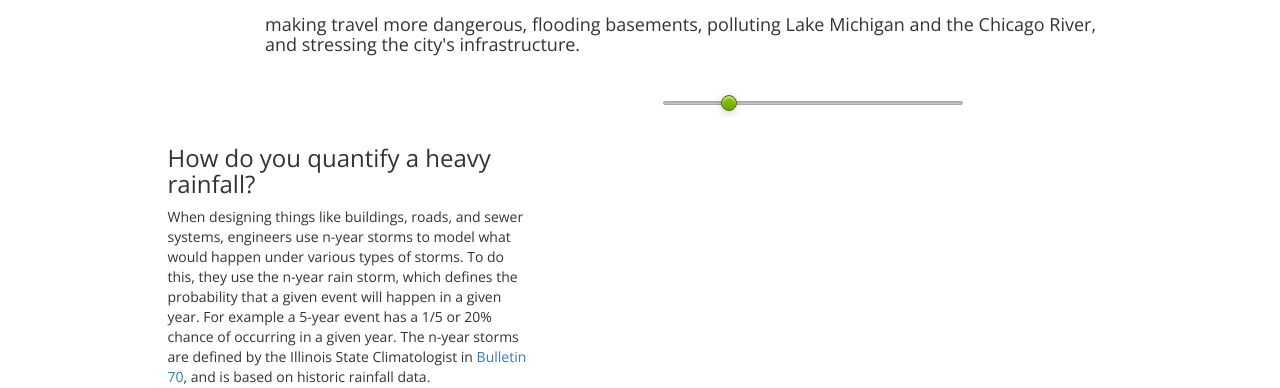
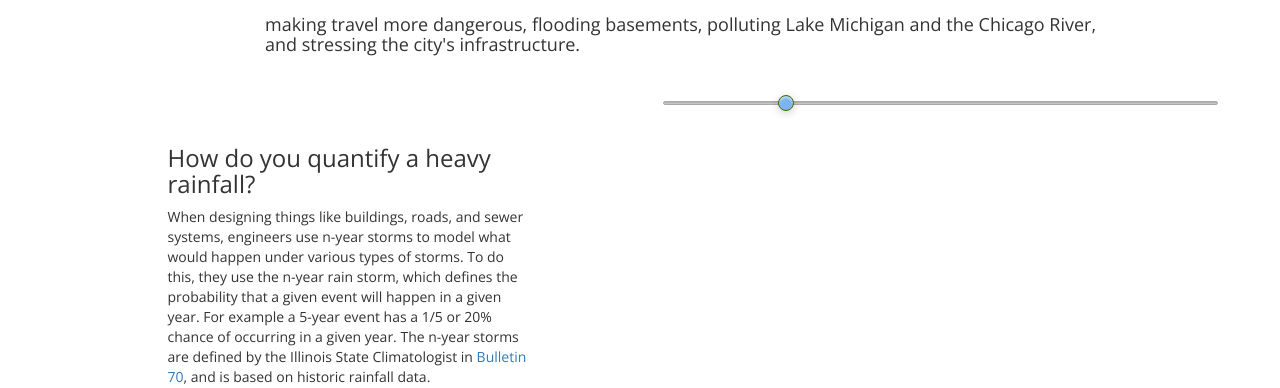
Before and after one commit to NORCatUofC/rainapp, a Django app: page /nyear in a window 1280 px wide. Shown: the part 183-571 px from the top of the page. Run offline with Django 3.2, Linux system fonts and the light colour scheme; data that the repository does not hold is empty; some libraries are stand-ins or nearby versions.

Commit message:
Cleaned up appearance of slider

```diff
--- a/events/templates/nyear.html
+++ b/events/templates/nyear.html
@@ -5,6 +5,17 @@
 {% block content %}
 
     <link rel="stylesheet" href="{% static 'loopj-slider/css/simple-slider.css' %}"/>
+
+    <style>
+        .slider {
+            width: 100%;
+        }
+
+    .slider > .dragger {
+        background: #7cb5ec;
+    }
+
+    </style>
 
     <div class="container">
         <div class="row">
@@ -71,7 +82,9 @@
                         </button>
                         <ul class="dropdown-menu" aria-labelledby="dropdownMenu1" id="nyearDropdown">
                             {% for storm_interval in storm_intervals reversed %}
-                                    <li style="padding:6px;"><span onclick="drawNYearTable({{ storm_interval }}, false)">{{ storm_interval }}-Year</span></li>
+                                <li style="padding:6px;"><span
+                                        onclick="drawNYearTable({{ storm_interval }}, false)">{{ storm_interval }}-Year</span>
+                                </li>
                             {% endfor %}
                         </ul>
                     </div>
```
Lines whose indentation alone changed are shown as unchanged.
